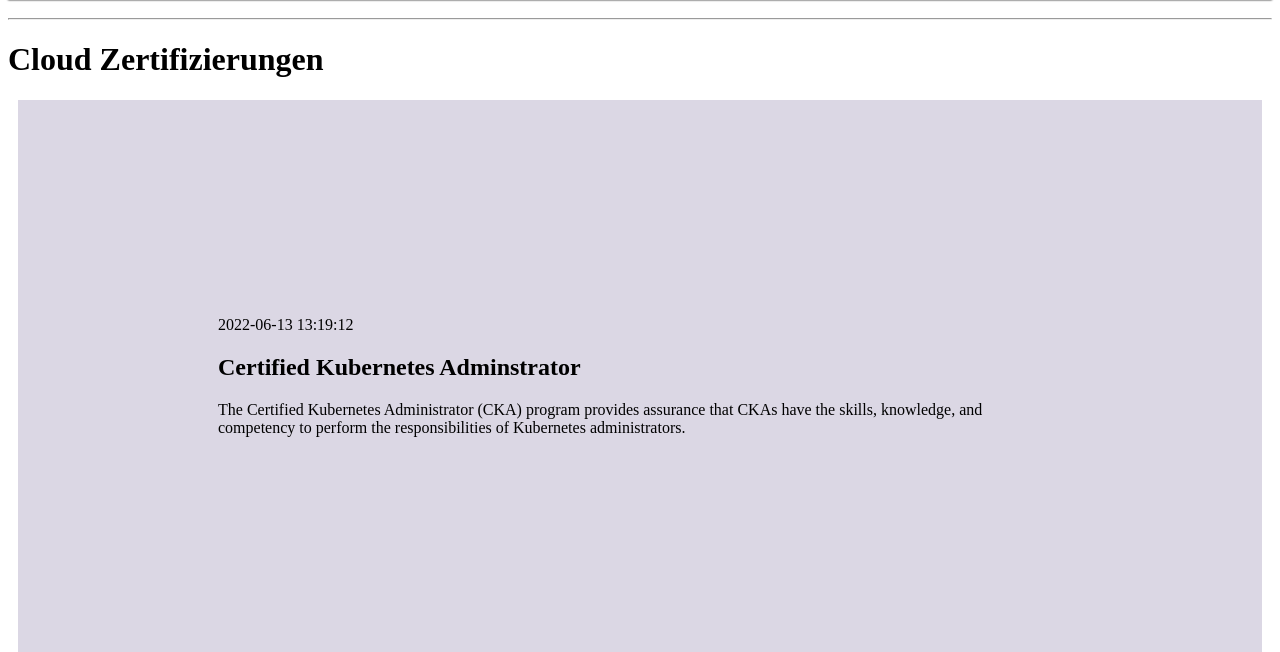
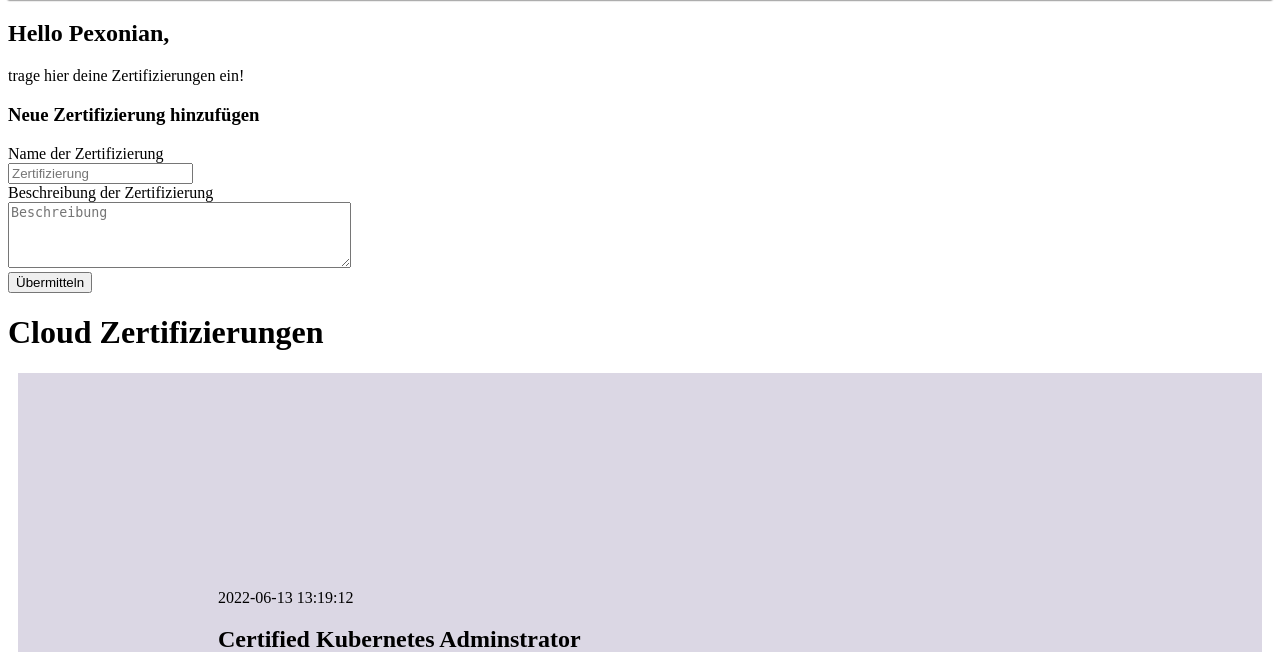
Before and after one commit to hennifant/python_app, a Flask app: page / in a window 1280 px wide. Shown: the part 47-699 px from the top of the page. Run offline with Flask 2, Linux system fonts and the light colour scheme; data comes from the database, SQL or seed files in the repository; both versions use the stored data as it was after the commit.

Commit message:
Create new certificates

```diff
--- a/app.py
+++ b/app.py
@@ -1,5 +1,5 @@
 import sqlite3
-from flask import Flask, render_template
+from flask import Flask, render_template, request, url_for, flash, redirect
 
 app = Flask(__name__)
 app.config['SECRET_KEY'] = '1234567890'
@@ -16,3 +16,24 @@ def index():
     posts = conn.execute('SELECT * FROM posts').fetchall()
     conn.close()
     return render_template('index.html', posts=posts)
+
+
+@app.route('/', methods=('GET', 'POST'))
+def create():
+    if request.method == 'POST':
+        title = request.form['title']
+        content = request.form['content']
+
+        if not title:
+            flash('Title is required!')
+        elif not content:
+            flash('Content is required!')
+        else:
+            conn = get_db_connection()
+            conn.execute('INSERT INTO posts (title, content) VALUES (?, ?)',
+                         (title, content))
+            conn.commit()
+            conn.close()
+            return redirect(url_for('index'))
+
+    return render_template('index.html')
--- a/templates/base.html
+++ b/templates/base.html
@@ -43,7 +43,30 @@
     <header>
       <h1><a href="{{ url_for('index') }}">Pexon Zertifizierungs App</a></h1>
     </header>
-    <hr />
+    <h2>Hello Pexonian,</h2>
+    <p>trage hier deine Zertifizierungen ein!</p>
+    <h3>Neue Zertifizierung hinzufügen</h3>
+    <form method="post">
+        <label for="title">Name der Zertifizierung</label>
+        <br>
+        <input type="text" name="title"
+               placeholder="Zertifizierung"
+               value="{{ request.form['title'] }}">
+        </input>
+        <br>
+
+        <label for="content">Beschreibung der Zertifizierung</label>
+        <br>
+        <textarea name="content"
+                  placeholder="Beschreibung"
+                  rows="4"
+                  cols="40"
+                  >{{ request.form['content'] }}</textarea>
+        <br>
+        <button type="submit">Übermitteln</button>
+    </form>
+
+
     <div class="content">{% block content %} {% endblock %}</div>
   </body>
 </html>
```
Also changed, not shown: database.db.
